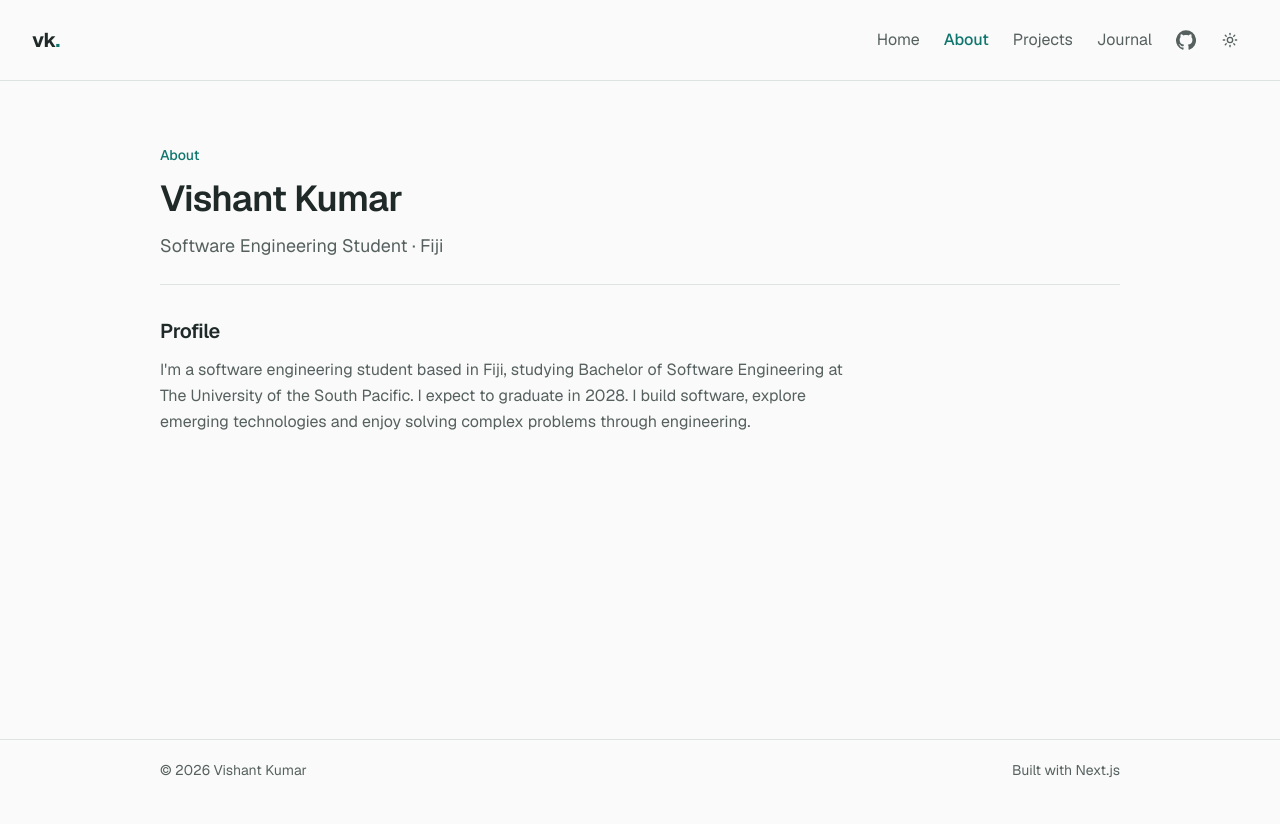
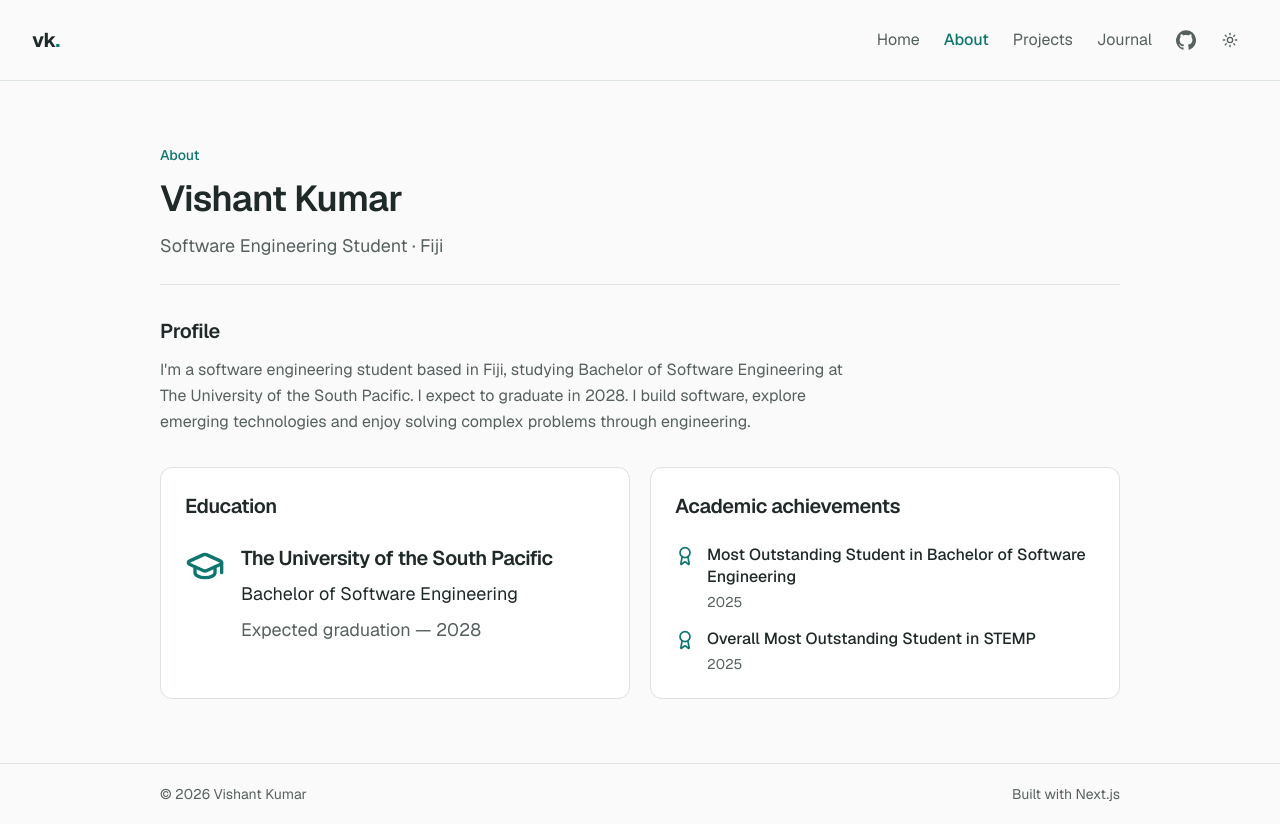
Before and after one commit to v-i-s-h-a-n-t/portfolio, a Next.js app: page /about in a window 1280 px wide. Before the commit the page ends 800 px from the top, so only its background shows below. Built offline with nearby package versions, Linux system fonts and the light colour scheme.

Commit message:
feat: integrate academic background into about page

```diff
--- a/src/app/about/page.tsx
+++ b/src/app/about/page.tsx
@@ -1,3 +1,7 @@
+import { Award } from "lucide-react";
+import { EducationTimeline } from "@/components/shared/education-timeline";
+import { achievements } from "@/data/achievements";
+import { education } from "@/data/journey";
 import { profile } from "@/data/profile";
 
 export default function AboutPage() {
@@ -23,6 +27,45 @@ export default function AboutPage() {
           engineering.
         </p>
       </section>
+
+      <div className="grid gap-5 md:grid-cols-2">
+        <section
+          aria-labelledby="about-education-heading"
+          className="space-y-6 rounded-lg border border-border bg-card p-5 sm:p-6"
+        >
+          <h2 className="text-xl font-semibold" id="about-education-heading">
+            Education
+          </h2>
+          <EducationTimeline entries={education} />
+        </section>
+
+        <section
+          aria-labelledby="about-achievements-heading"
+          className="space-y-6 rounded-lg border border-border bg-card p-5 sm:p-6"
+        >
+          <h2 className="text-xl font-semibold" id="about-achievements-heading">
+            Academic achievements
+          </h2>
+          <ul className="space-y-4">
+            {achievements.map((achievement) => (
+              <li className="flex items-start gap-3" key={achievement.title}>
+                <Award
+                  aria-hidden="true"
+                  className="mt-0.5 size-5 shrink-0 text-primary"
+                />
+                <div className="space-y-1">
+                  <p className="leading-snug font-medium">
+                    {achievement.title}
+                  </p>
+                  <p className="text-sm text-muted-foreground">
+                    {achievement.year}
+                  </p>
+                </div>
+              </li>
+            ))}
+          </ul>
+        </section>
+      </div>
     </section>
   );
 }
```
